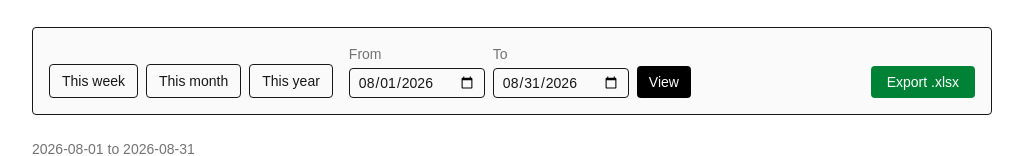
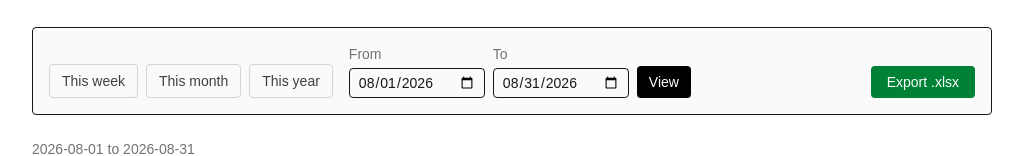
Before and after one commit to bartimaeuzz/Atlas, a Next.js app: page /reports in a window 1280 px wide. Shown: the part 150-306 px from the top of the page, without its empty margins (128-1151 px from the left). Built offline with nearby package versions, Linux system fonts and the light colour scheme; no server answers; the database is empty.

Commit message:
Fix unreadable preset buttons on Reports page

```diff
--- a/app/reports/page.tsx
+++ b/app/reports/page.tsx
@@ -186,7 +186,10 @@ export default async function ReportsPage({
 
 function PresetLink({ href, children }: { href: string; children: React.ReactNode }) {
   return (
-    <Link href={href} className="px-3 py-1.5 rounded border text-sm hover:bg-neutral-100">
+    <Link
+      href={href}
+      className="px-3 py-1.5 rounded border border-neutral-300 text-sm text-neutral-700 hover:bg-neutral-100"
+    >
       {children}
     </Link>
   );
```
